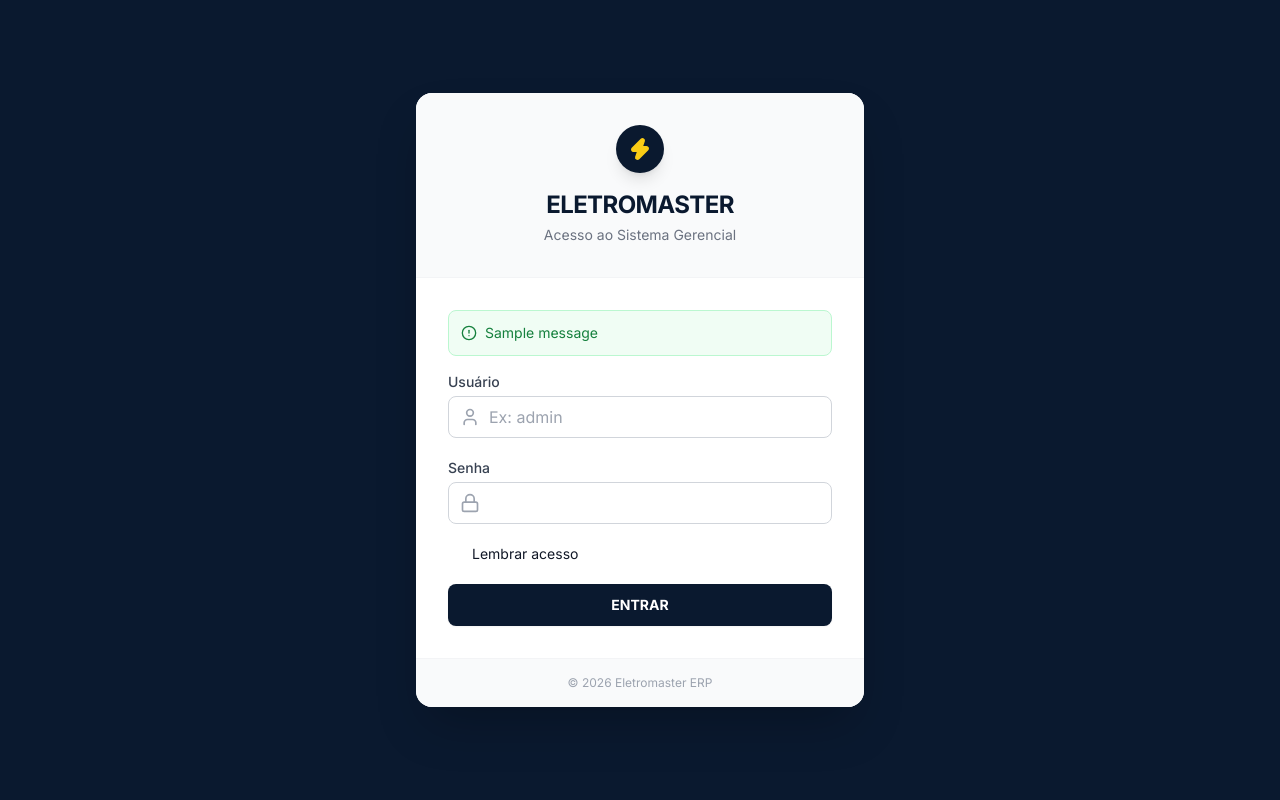
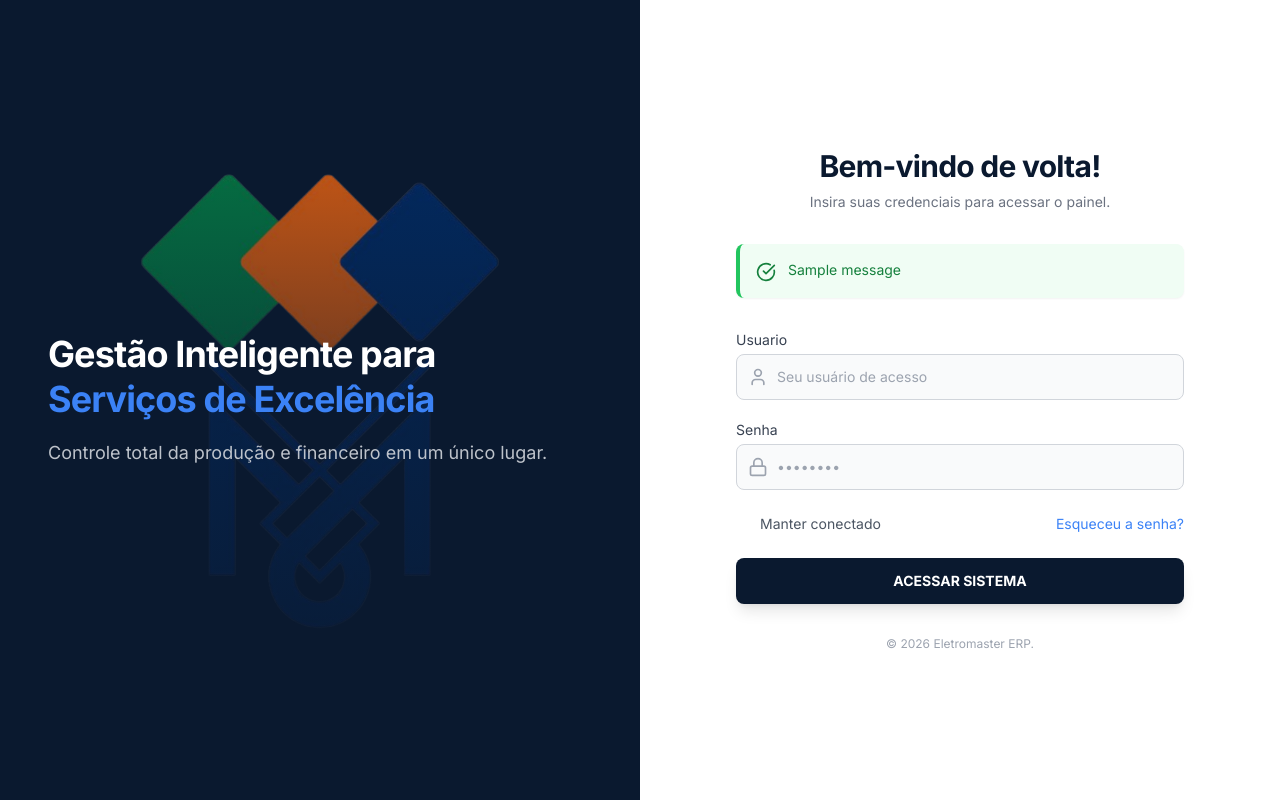
Before and after one commit to Zhenriquee/ERP_ELETROMASTER, a Python web app: template src/templates/autenticacao/login.html in a window 1280 px wide. Run offline with Jinja, Linux system fonts and the light colour scheme; the template is opened without the code that fills it, so the values that code supplies are empty, except form fields; one stand-in notice (Sample message) is shown; form fields are guessed from the names that the template uses; some libraries are stand-ins or nearby versions.

Commit message:
Nova Versão Tela de Login

```diff
--- /dev/null
+++ b/src/static/css/autenticacao.css
@@ -0,0 +1,25 @@
+/* src/static/css/autenticacao.css */
+
+/* Animação de Fade para o Slider */
+.fade-enter {
+    opacity: 0;
+    transition: opacity 1000ms ease-in-out;
+}
+
+.fade-enter-active {
+    opacity: 1;
+}
+
+/* Utilitário para imagem de fundo */
+.bg-slide {
+    background-size: cover;
+    background-position: center;
+    position: absolute;
+    inset: 0;
+    z-index: 0;
+}
+
+/* Utilitário para transições de opacidade */
+.opacity-0 { opacity: 0; }
+.opacity-100 { opacity: 1; }
+.transition-opacity { transition: opacity 1s ease-in-out; }
--- /dev/null
+++ b/src/static/js/login_controller.js
@@ -0,0 +1,45 @@
+// src/static/js/login_controller.js
+
+document.addEventListener('DOMContentLoaded', () => {
+    // 1. Inicializa Ícones Lucide
+    if (typeof lucide !== 'undefined') {
+        lucide.createIcons();
+    }
+
+    // 2. Lógica do Slider de Imagens
+    const container = document.getElementById('slider-container');
+
+    // Se não houver container (ex: mobile), não faz nada
+    if (!container) return;
+
+    // LER AS IMAGENS DO ATRIBUTO DATA-IMAGES (Isso resolve sua dúvida #3)
+    const imagesData = container.getAttribute('data-images');
+    if (!imagesData) return;
+
+    const images = JSON.parse(imagesData);
+    let currentIndex = 0;
+
+    // Criar elementos DOM para as imagens
+    images.forEach((src, index) => {
+        const div = document.createElement('div');
+        // Adiciona classes do Tailwind e nossas classes customizadas do CSS novo
+        div.className = `bg-slide transition-opacity duration-1000 ease-in-out ${index === 0 ? 'opacity-100' : 'opacity-0'}`;
+        div.style.backgroundImage = `url('${src}')`;
+        container.appendChild(div);
+    });
+
+    const slides = container.querySelectorAll('.bg-slide');
+
+    // Iniciar rotação se houver mais de uma imagem
+    if (slides.length > 1) {
+        setInterval(() => {
+            slides[currentIndex].classList.remove('opacity-100');
+            slides[currentIndex].classList.add('opacity-0');
+
+            currentIndex = (currentIndex + 1) % images.length;
+
+            slides[currentIndex].classList.remove('opacity-0');
+            slides[currentIndex].classList.add('opacity-100');
+        }, 5000); // Troca a cada 5 segundos
+    }
+});
--- a/src/templates/autenticacao/login.html
+++ b/src/templates/autenticacao/login.html
@@ -1,84 +1,102 @@
+{% from "macros/forms.html" import render_field_icon %}
+
 <!DOCTYPE html>
 <html lang="pt-BR">
 <head>
     <meta charset="UTF-8">
     <meta name="viewport" content="width=device-width, initial-scale=1.0">
     <title>Login - Eletromaster ERP</title>
+
     <script src="https://cdn.tailwindcss.com"></script>
     <script src="https://unpkg.com/lucide@latest"></script>
+    <link href="https://fonts.googleapis.com/css2?family=Inter:wght@300;400;600;700&display=swap" rel="stylesheet">
 
     <script src="{{ url_for('static', filename='js/tema.js') }}"></script>
-    <link rel="stylesheet" href="{{ url_for('static', filename='css/estilo.css') }}">
+
+    <link rel="stylesheet" href="{{ url_for('static', filename='css/autenticacao.css') }}">
+
+    <style>body { font-family: 'Inter', sans-serif; }</style>
 </head>
-<body class="bg-navy-900 h-screen flex items-center justify-center p-4">
-    <script src="{{ url_for('static', filename='js/main.js') }}"></script>
-    <div class="w-full max-w-md bg-white rounded-2xl shadow-2xl overflow-hidden">
+<body class="h-screen w-full bg-gray-50 overflow-hidden flex">
 
-        <div class="bg-gray-50 p-8 text-center border-b border-gray-100">
-            <div class="inline-flex items-center justify-center w-12 h-12 rounded-full bg-navy-900 text-yellow-400 mb-4 shadow-lg">
-                <i data-lucide="zap" class="w-6 h-6 fill-current"></i>
-            </div>
-            <h2 class="text-2xl font-bold text-navy-900 tracking-tight">ELETROMASTER</h2>
-            <p class="text-sm text-gray-500 mt-1">Acesso ao Sistema Gerencial</p>
+    <div class="hidden lg:flex w-1/2 relative bg-navy-900 items-center justify-center overflow-hidden">
+        <div id="slider-container"
+             class="absolute inset-0 z-0"
+             data-images='[
+                 "{{ url_for('static', filename='img/login_bg_1.png') }}",
+                 "{{ url_for('static', filename='img/login_bg_2.png') }}",
+                 "{{ url_for('static', filename='img/login_bg_3.png') }}"
+             ]'>
         </div>
 
-        <div class="p-8">
+        <div class="absolute inset-0 bg-gradient-to-t from-navy-900 via-navy-900/60 to-transparent z-10"></div>
+
+        <div class="relative z-20 text-white p-12 w-full max-w-2xl">
+            <h1 class="text-4xl font-bold mb-4 tracking-tight leading-tight">
+                Gestão Inteligente para<br>
+                <span class="text-electric-500">Serviços de Excelência</span>
+            </h1>
+            <p class="text-gray-300 text-lg opacity-90 leading-relaxed">
+                Controle total da produção e financeiro em um único lugar.
+            </p>
+        </div>
+    </div>
+
+    <div class="w-full lg:w-1/2 flex flex-col justify-center items-center p-8 bg-white overflow-y-auto">
+        <div class="w-full max-w-md space-y-8">
+
+            <div class="text-center">
+                <h2 class="text-3xl font-bold text-navy-900 tracking-tight">Bem-vindo de volta!</h2>
+                <p class="text-sm text-gray-500 mt-2">Insira suas credenciais para acessar o painel.</p>
+            </div>
 
             {% with messages = get_flashed_messages(with_categories=true) %}
                 {% if messages %}
-                    {% for category, message in messages %}
-                        <div class="mb-4 p-3 rounded-lg text-sm flex items-center
-                            {{ 'bg-red-50 text-red-700 border border-red-200' if category == 'error' else 'bg-green-50 text-green-700 border border-green-200' }}">
-                            <i data-lucide="alert-circle" class="w-4 h-4 mr-2"></i>
-                            {{ message }}
-                        </div>
-                    {% endfor %}
+                    <div class="space-y-2">
+                        {% for category, message in messages %}
+                            <div class="p-4 rounded-lg text-sm flex items-start gap-3 shadow-sm
+                                {{ 'bg-red-50 text-red-700 border-l-4 border-red-500' if category == 'error' else 'bg-green-50 text-green-700 border-l-4 border-green-500' }}">
+                                <i data-lucide="{{ 'alert-circle' if category == 'error' else 'check-circle' }}" class="w-5 h-5 shrink-0 mt-0.5"></i>
+                                <span class="font-medium">{{ message }}</span>
+                            </div>
+                        {% endfor %}
+                    </div>
                 {% endif %}
             {% endwith %}
 
-            <form method="POST" class="space-y-5">
+            <form method="POST" class="mt-8 space-y-6">
                 {{ form.hidden_tag() }}
 
-                <div>
-                    <label class="block text-sm font-medium text-gray-700 mb-1">Usuário</label>
-                    <div class="relative">
-                        <div class="absolute inset-y-0 left-0 pl-3 flex items-center pointer-events-none">
-                            <i data-lucide="user" class="w-5 h-5 text-gray-400"></i>
-                        </div>
-                        {{ form.usuario(class="w-full pl-10 pr-4 py-2 border border-gray-300 rounded-lg focus:ring-2 focus:ring-navy-900 focus:border-navy-900 transition-colors outline-none", placeholder="Ex: admin") }}
-                    </div>
-                </div>
-
-                <div>
-                    <label class="block text-sm font-medium text-gray-700 mb-1">Senha</label>
-                    <div class="relative">
-                        <div class="absolute inset-y-0 left-0 pl-3 flex items-center pointer-events-none">
-                            <i data-lucide="lock" class="w-5 h-5 text-gray-400"></i>
-                        </div>
-                        {{ form.senha(class="w-full pl-10 pr-4 py-2 border border-gray-300 rounded-lg focus:ring-2 focus:ring-navy-900 focus:border-navy-900 transition-colors outline-none") }}
-                    </div>
+                <div class="space-y-5">
+                    {{ render_field_icon(form.usuario, 'user', 'Seu usuário de acesso') }}
+                    {{ render_field_icon(form.senha, 'lock', '••••••••', type='password') }}
                 </div>
 
                 <div class="flex items-center justify-between">
                     <div class="flex items-center">
-                        {{ form.lembrar_de_mim(class="h-4 w-4 text-navy-900 focus:ring-navy-900 border-gray-300 rounded") }}
-                        <label class="ml-2 block text-sm text-gray-900">Lembrar acesso</label>
+                        {{ form.lembrar_de_mim(class="h-4 w-4 text-navy-900 focus:ring-navy-900 border-gray-300 rounded cursor-pointer") }}
+                        <label for="lembrar_de_mim" class="ml-2 block text-sm text-gray-600 cursor-pointer select-none">
+                            Manter conectado
+                        </label>
                     </div>
+                    <a href="#" class="text-sm font-medium text-electric-500 hover:text-navy-900 transition-colors">
+                        Esqueceu a senha?
+                    </a>
                 </div>
 
-                <button type="submit" class="w-full flex justify-center py-2.5 px-4 border border-transparent rounded-lg shadow-sm text-sm font-bold text-white bg-navy-900 hover:bg-navy-800 focus:outline-none focus:ring-2 focus:ring-offset-2 focus:ring-navy-900 transition-all transform hover:scale-[1.02]">
-                    ENTRAR
+                <button type="submit" class="w-full flex justify-center py-3 px-4 border border-transparent rounded-lg shadow-lg text-sm font-bold text-white bg-navy-900 hover:bg-navy-800 focus:outline-none focus:ring-2 focus:ring-offset-2 focus:ring-navy-900 transition-all transform hover:-translate-y-0.5 hover:shadow-xl">
+                    ACESSAR SISTEMA
                 </button>
             </form>
-        </div>
 
-        <div class="bg-gray-50 px-8 py-4 text-center border-t border-gray-100">
-            <p class="text-xs text-gray-400">&copy; 2026 Eletromaster ERP</p>
+            <div class="mt-6 text-center">
+                <p class="text-xs text-gray-400">
+                    &copy; 2026 Eletromaster ERP.
+                </p>
+            </div>
         </div>
     </div>
 
-    <script>
-        lucide.createIcons();
-    </script>
+    <script src="{{ url_for('static', filename='js/login_controller.js') }}"></script>
 </body>
 </html>
--- /dev/null
+++ b/src/templates/macros/forms.html
@@ -0,0 +1,22 @@
+{% macro render_field_icon(field, icon_name, placeholder, type='text') %}
+<div class="space-y-1">
+    <label for="{{ field.id }}" class="block text-sm font-medium text-gray-700 mb-1">
+        {{ field.label.text }}
+    </label>
+    <div class="relative group">
+        <div class="absolute inset-y-0 left-0 pl-3 flex items-center pointer-events-none">
+            <i data-lucide="{{ icon_name }}" class="w-5 h-5 text-gray-400 group-focus-within:text-navy-600 transition-colors"></i>
+        </div>
+
+        {{ field(class="block w-full pl-10 pr-3 py-3 border border-gray-300 rounded-lg leading-5 bg-gray-50 placeholder-gray-400 focus:outline-none focus:bg-white focus:ring-2 focus:ring-navy-900 focus:border-navy-900 sm:text-sm transition-all duration-200 " + ("border-red-500 focus:ring-red-500 focus:border-red-500" if field.errors else ""), placeholder=placeholder, type=type) }}
+    </div>
+
+    {% if field.errors %}
+        {% for error in field.errors %}
+            <p class="text-xs text-red-600 mt-1 flex items-center">
+                <i data-lucide="alert-circle" class="w-3 h-3 mr-1"></i> {{ error }}
+            </p>
+        {% endfor %}
+    {% endif %}
+</div>
+{% endmacro %}
```
Also changed, not shown: src/modulos/dashboard/rotas/painel.py (+54 -26 lines), src/templates/dashboard/painel.html (+15 -15 lines), src/static/img/login_bg_1.png (added), 2 other files.
